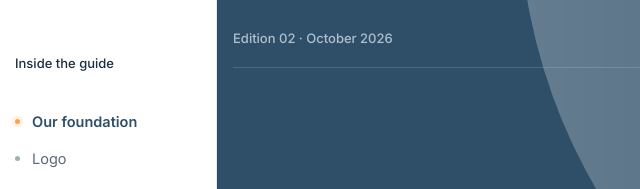
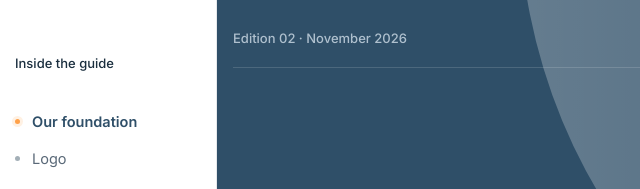
Before and after one commit to ForOpportunity/brand, a plain HTML site: page index.html in a window 1280 px wide. Shown: the top 189 px of the page, 19-659 px from the left. Drawn offline with Linux system fonts and the light colour scheme.

Commit message:
Bring the AI edition fully in step and date the edition November 2026
brand-guide.md gains the motion timing table, the AI image prompt
template, type scale line heights, web spacing, icon sets, background
art rules and download link, and two small rationale notes that were
only on the site. The site and the AI edition now both say November 2026.

Co-Authored-By: Claude Opus 5.5 <noreply@anthropic.com>
Claude-Session: https://claude.ai/code/session_015Q342WatVY9EiiXJg6LjiT

```diff
--- a/index.html
+++ b/index.html
@@ -47,7 +47,7 @@
 <section class="cover" id="top" aria-labelledby="cover-title">
   <img class="cover-ring" src="assets/backgrounds/source/gco-ring.svg" alt="">
   <div class="wrap cover-in">
-    <div class="cover-top"><span>Edition 02 · October 2026</span><span>Georgia Center for Opportunity</span></div>
+    <div class="cover-top"><span>Edition 02 · November 2026</span><span>Georgia Center for Opportunity</span></div>
     <div class="cover-main">
       <div class="cover-copy">
         <p class="cover-eyebrow">The Georgia Center for Opportunity brand</p>
@@ -652,7 +652,7 @@ Here's what I need: [describe the piece, who it's for, where it will appear, and
 <footer class="foot">
   <div class="wrap">
     <img src="assets/logo/gco-logo-full-color.svg" alt="Georgia Center for Opportunity">
-    <span>Brand guidelines · Edition 02 · October 2026 · Questions go to the Communications team.</span>
+    <span>Brand guidelines · Edition 02 · November 2026 · Questions go to the Communications team.</span>
   </div>
 </footer>
 
```
Also changed, not shown: 1 other file.
